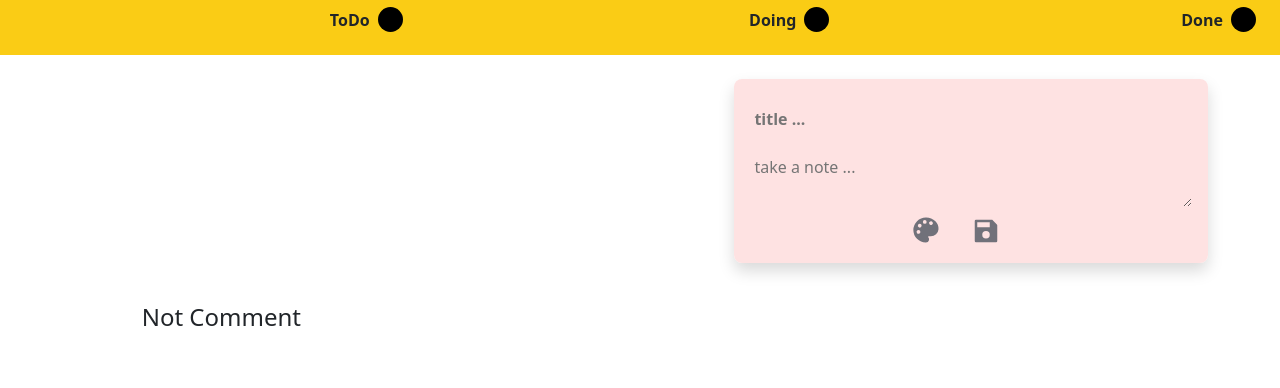
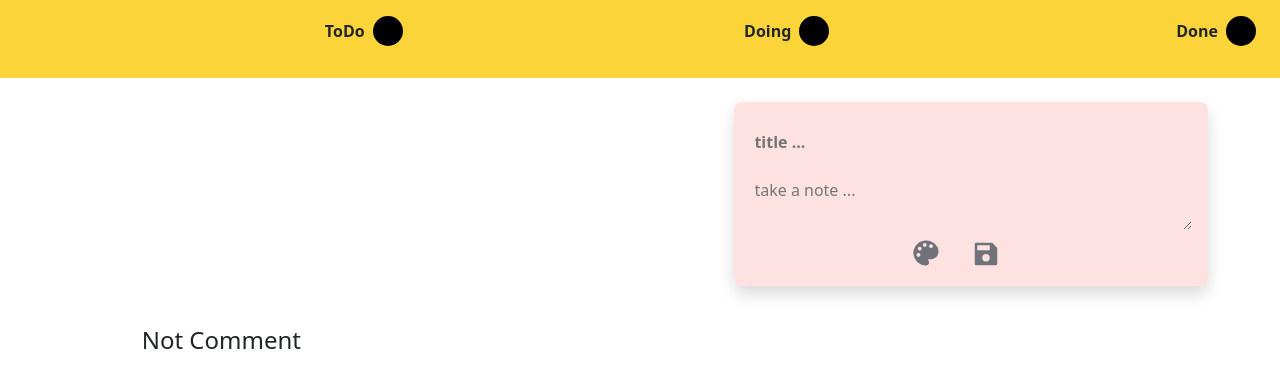
Before and after one commit to MiaadEstakhri/note-app, a React (Create React App) app: page / in a window 1280 px wide. Shown: the top 388 px of the page. Built offline with nearby package versions, Linux system fonts and the light colour scheme.

Commit message:
remove height nav

```diff
--- a/src/components/navigation/navigation.css
+++ b/src/components/navigation/navigation.css
@@ -1,9 +1,9 @@
 nav {
-  background-color: #facc15;
-  height: 55px;
+  background-color: #facc15d7;
+  /* height: 55px; */
 }
 
 li span {
-  width: 25px;
-  height: 25px;
+  width: 30px;
+  height: 30px;
 }
```
